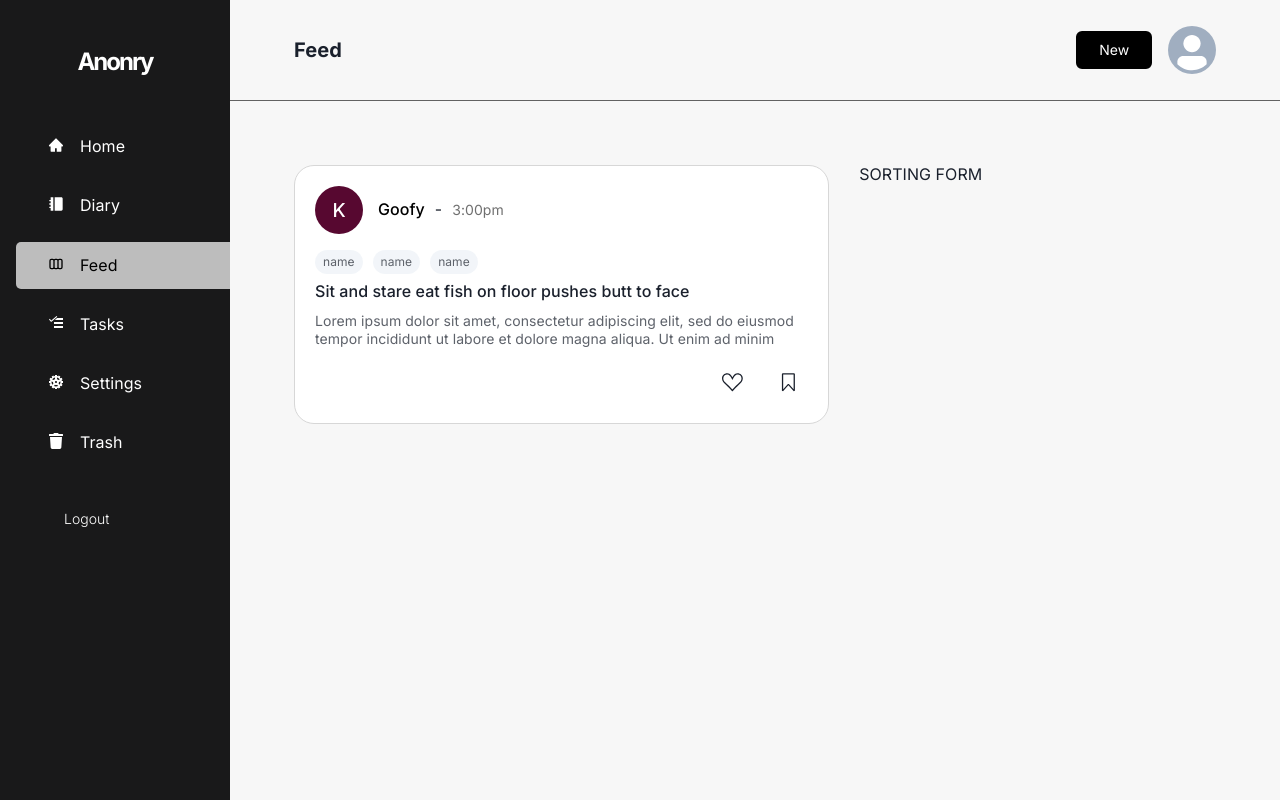
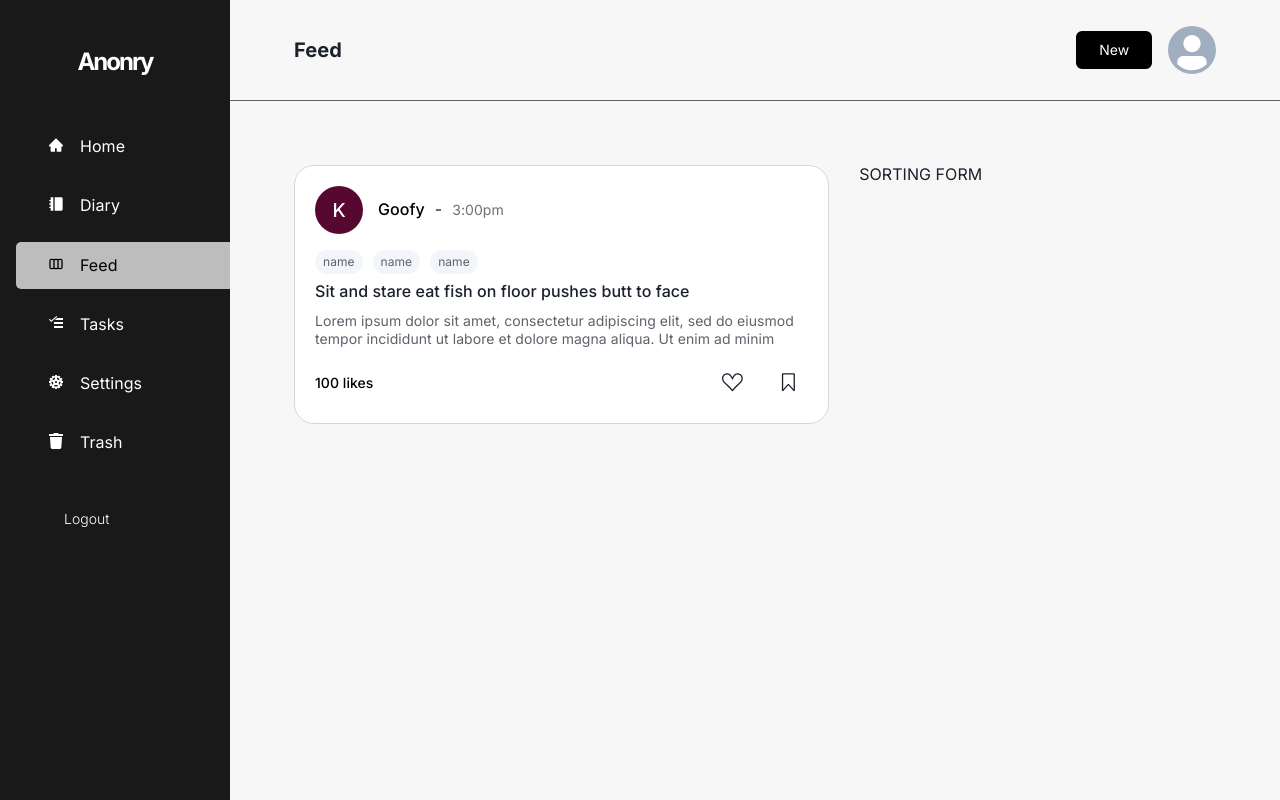
Before and after one commit to uduma-sonia/anonry, a Next.js app: page /feed in a window 1280 px wide. Built offline with nearby package versions, Linux system fonts and the light colour scheme; no server answers; sample sign-in values are in the browser's storage.

Commit message:
[fix] post cards likes and number of lines

```diff
--- a/src/components/Feed/Feed.tsx
+++ b/src/components/Feed/Feed.tsx
@@ -1,5 +1,5 @@
 import React from "react";
-import { Box, Link as ChakraLink } from "@chakra-ui/react";
+import { Link as ChakraLink } from "@chakra-ui/react";
 import dynamic from "next/dynamic";
 import Link from "next/link";
 
@@ -7,12 +7,12 @@ const [PostCard] = [dynamic(() => import("./PostCard"))];
 
 export default function Feed() {
   return (
-    <Box>
+    <>
       <Link href="/feed/nskcn0wsmwdkncbyeyd93d" passHref>
         <ChakraLink _hover={{ textDecor: "none" }} _focus={{ outline: "none" }}>
           <PostCard />
         </ChakraLink>
       </Link>
-    </Box>
+    </>
   );
 }
--- a/src/components/Feed/PostCard.tsx
+++ b/src/components/Feed/PostCard.tsx
@@ -60,12 +60,22 @@ export default function PostCard() {
         Sit and stare eat fish on floor pushes butt to face
       </Heading>
 
-      <Text fontSize="sm" mt="0.7rem" opacity="0.7">
+      <Text fontSize="sm" mt="0.7rem" opacity="0.7" noOfLines={3}>
         Lorem ipsum dolor sit amet, consectetur adipiscing elit, sed do eiusmod
         tempor incididunt ut labore et dolore magna aliqua. Ut enim ad minim
       </Text>
 
-      <Box mt="1rem" display="flex" justifyContent="flex-end">
+      <Box
+        mt="1rem"
+        display="flex"
+        justifyContent="space-between"
+        alignItems="center"
+      >
+        <Text fontSize="sm" color="#000000" fontWeight="medium">
+          100 likes
+        </Text>
+
+        <Box>
           <IconButton
             aria-label=""
             icon={<BsSuitHeart size="1.3rem" />}
@@ -86,5 +96,6 @@ export default function PostCard() {
           />
         </Box>
       </Box>
+    </Box>
   );
 }
--- a/src/containers/Feed/FeedView.tsx
+++ b/src/containers/Feed/FeedView.tsx
@@ -9,11 +9,16 @@ const [Feed, SortingForm] = [
 
 export default function FeedView() {
   return (
-    <Box display="flex" gap="30px" position="relative">
-      <Box w="60%" position="relative">
+    <Box
+      display="flex"
+      gap="30px"
+      position="relative"
+      flexDirection={{ base: "column", lg: "row" }}
+    >
+      <Box w={{ base: "100%", lg: "60%" }} position="relative">
         <Feed />
       </Box>
-      <Box w="40%">
+      <Box w={{ base: "100%", lg: "40%" }}>
         <SortingForm />
       </Box>
     </Box>
```
Lines whose indentation alone changed are shown as unchanged.
